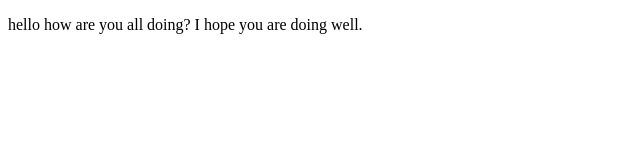
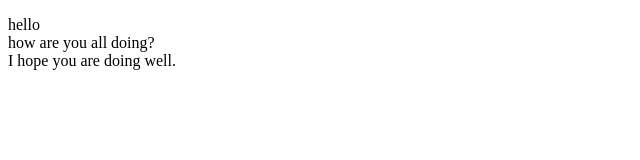
Before and after one commit to Saichandhar/Res1, a plain HTML site: page Index.html in a window 1280 px wide. Shown: the whole page, without its empty margins (0-640 px from the left). Drawn offline with Linux system fonts and the light colour scheme.

Commit message:
Update Index.html

```diff
--- a/Index.html
+++ b/Index.html
@@ -3,9 +3,9 @@
     <title>  SAI  </title>
 </head>
 <body>
-    <p> hello
-        how are you all doing?
-        I hope you are doing well.
+    <p> hello<br>
+        how are you all doing?<br>
+        I hope you are doing well.<br>
     </p>
  </body>
 </html>
```
